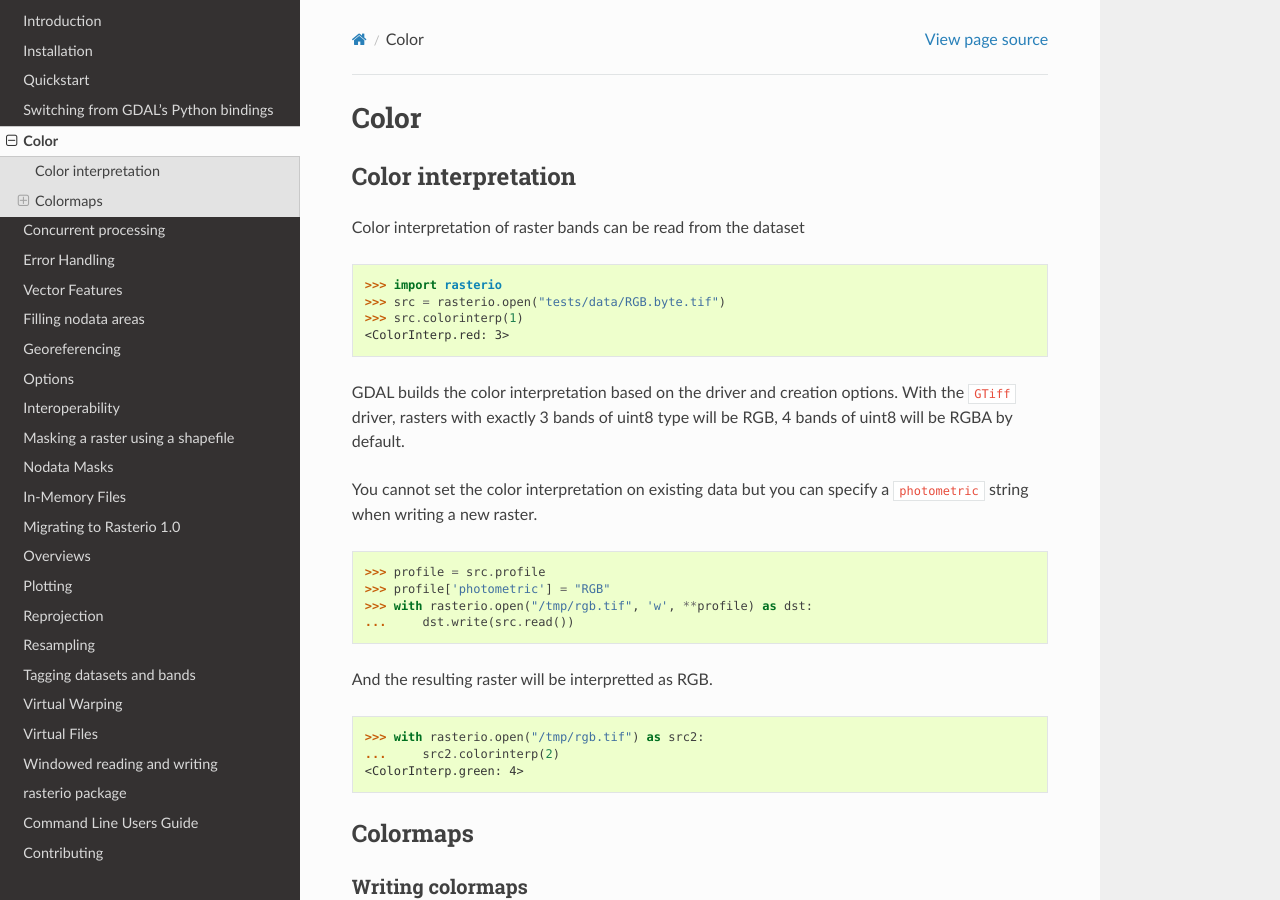
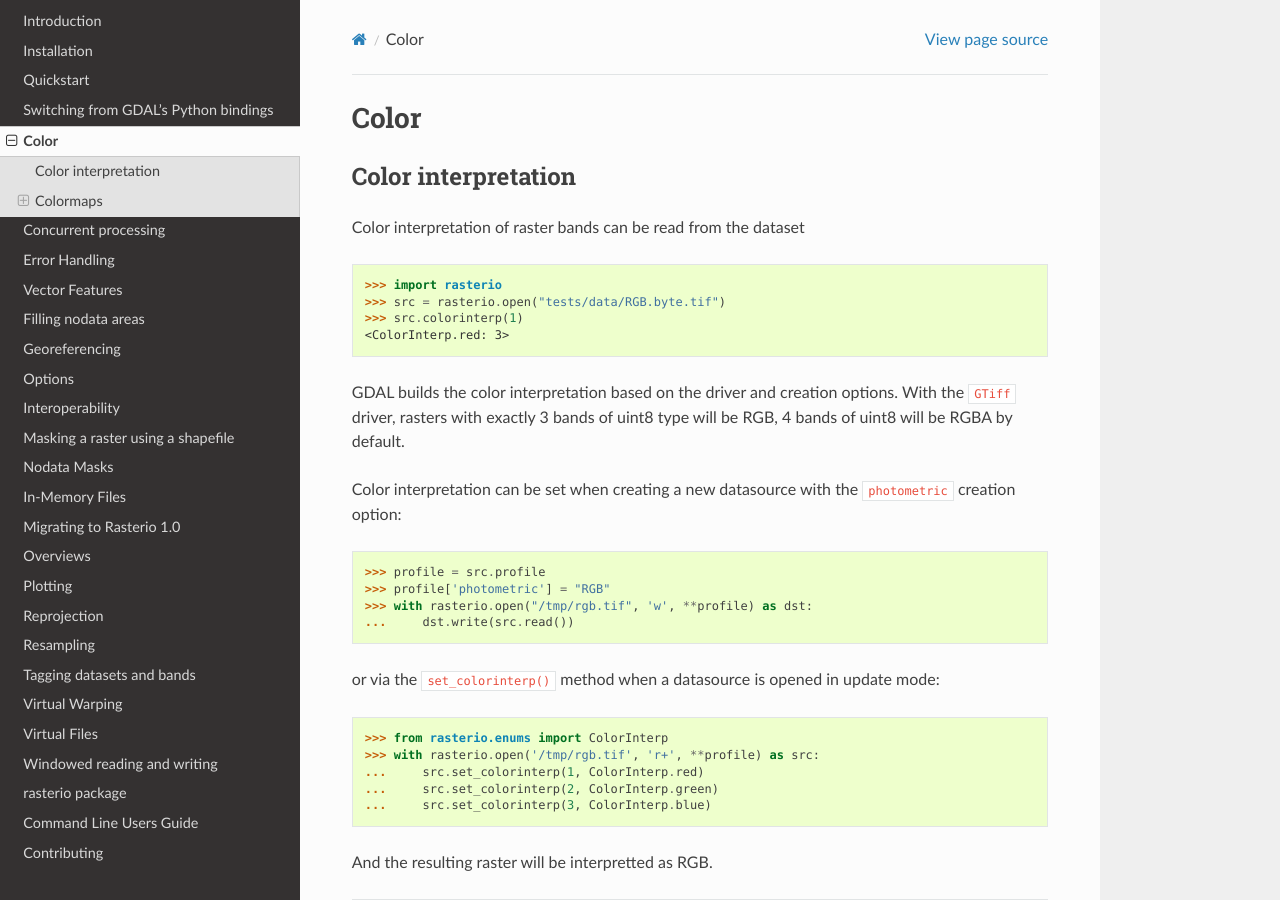
Before and after one commit to rasterio/rasterio, a Sphinx documentation site: the page built from docs/topics/color.rst, in a window 1280 px wide and 900 px high. Built offline with Sphinx 7.4.7 and the Read the Docs theme 2.0.0, drawn with Linux system fonts in a browser that asks for light colours; pages that are not in the unit, such as notebooks, are missing from menus.

Commit message:
Update color interpretation docs.

```diff
--- a/docs/topics/color.rst
+++ b/docs/topics/color.rst
@@ -18,8 +18,8 @@ GDAL builds the color interpretation based on the driver and creation options.
 With the ``GTiff`` driver, rasters with exactly 3 bands of uint8 type will be RGB,
 4 bands of uint8 will be RGBA by default.
 
-You cannot set the color interpretation on existing data but you can
-specify a ``photometric`` string when writing a new raster.
+Color interpretation can be set when creating a new datasource with the
+``photometric`` creation option:
 
 .. code:: python
 
@@ -27,6 +27,17 @@ specify a ``photometric`` string when writing a new raster.
     >>> profile['photometric'] = "RGB"
     >>> with rasterio.open("/tmp/rgb.tif", 'w', **profile) as dst:
     ...     dst.write(src.read())
+
+or via the ``set_colorinterp()`` method when a datasource is opened in
+update mode:
+
+.. code:: python
+
+    >>> from rasterio.enums import ColorInterp
+    >>> with rasterio.open('/tmp/rgb.tif', 'r+', **profile) as src:
+    ...     src.set_colorinterp(1, ColorInterp.red)
+    ...     src.set_colorinterp(2, ColorInterp.green)
+    ...     src.set_colorinterp(3, ColorInterp.blue)
 
 And the resulting raster will be interpretted as RGB.
 
```
Also changed, not shown: docs/cli.rst (+16 -0 lines).
